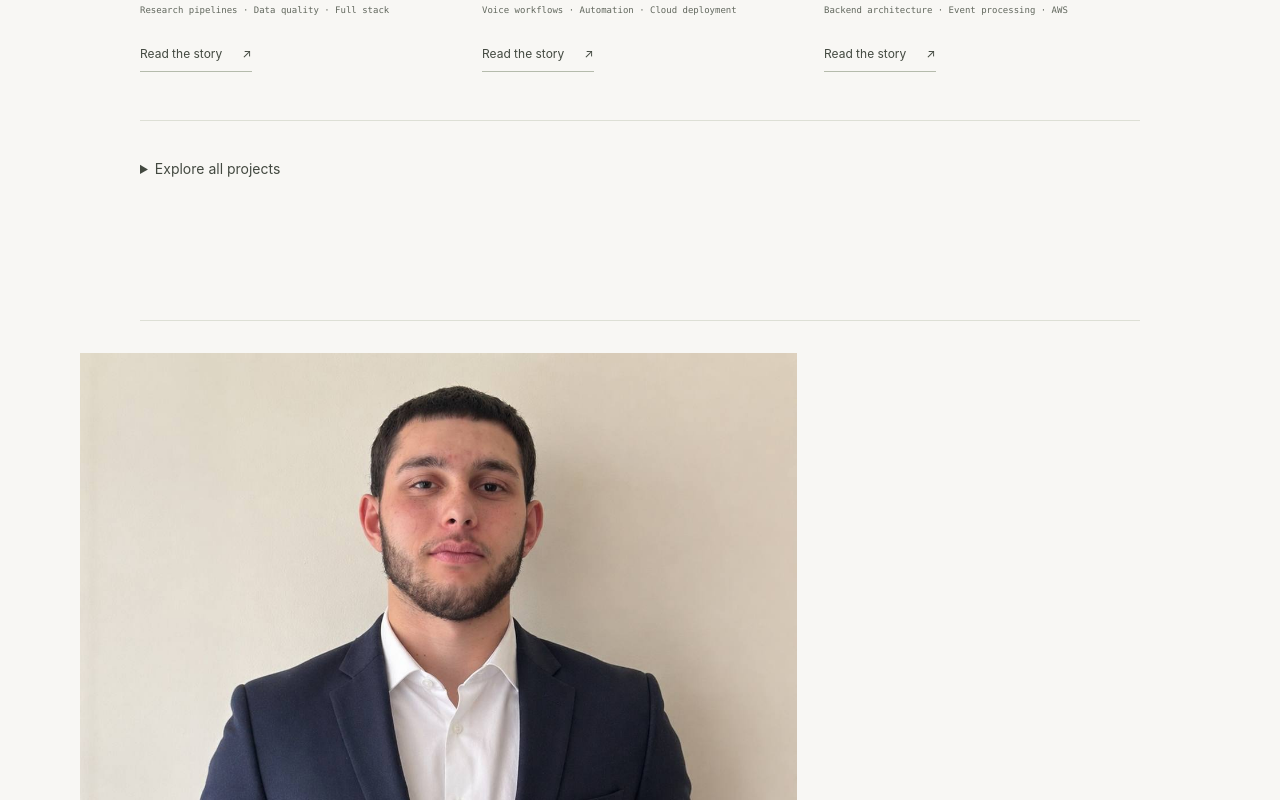
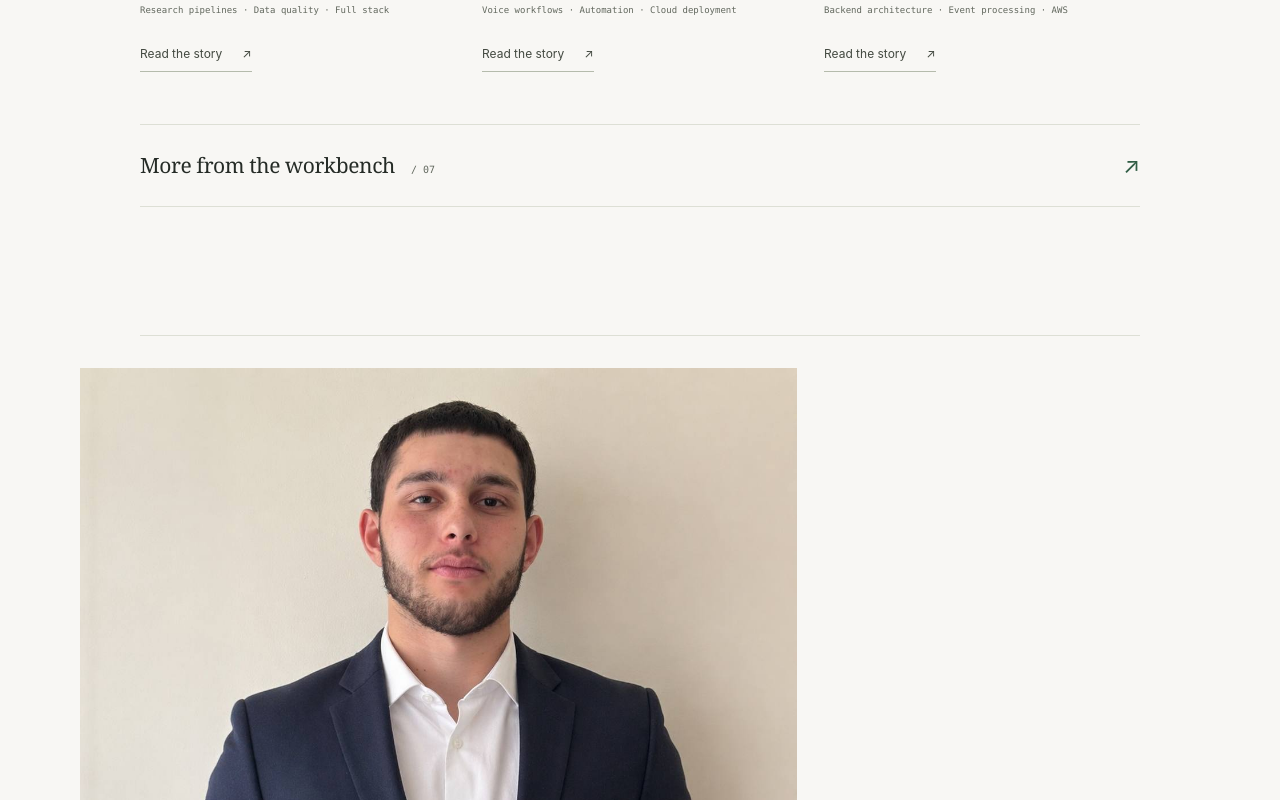
Before and after one commit to AraGhah/Portfolio, a Next.js app: page /en in a window 1280 px wide. Shown: the part 1240-2040 px from the top of the page. Built offline with nearby package versions, Linux system fonts and the light colour scheme.

Commit message:
Keep the rest of the work in a compact project archive

```diff
--- a/components/hall/Hall.tsx
+++ b/components/hall/Hall.tsx
@@ -1,7 +1,7 @@
 import { useLocale, useTranslations } from 'next-intl';
 import { getFeaturedProjects, getArchivedProjects } from '@/lib/projects';
-import { Link } from '@/i18n/navigation';
 import { ProjectCard } from './ProjectCard';
+import { ProjectArchive } from './ProjectArchive';
 import styles from './Hall.module.css';
 
 export function Hall() {
@@ -20,10 +20,7 @@ export function Hall() {
         <div className={styles.grid}>
           {getFeaturedProjects(locale).map((project) => <ProjectCard key={project.slug} project={project} />)}
         </div>
-        <details className={styles.archive}>
-          <summary>{t('archiveToggle')}</summary>
-          <ul>{getArchivedProjects(locale).map((project) => <li key={project.slug}><Link href={`/projects/${project.slug}`}>{project.title} ↗</Link></li>)}</ul>
-        </details>
+        <ProjectArchive projects={getArchivedProjects(locale)} />
       </div>
     </section>
   );
--- /dev/null
+++ b/components/hall/ProjectArchive.module.css
@@ -0,0 +1,17 @@
+.archive { margin-top: 52px; border-top: 1px solid var(--line); border-bottom: 1px solid var(--line); }
+.summary { display: flex; align-items: center; justify-content: space-between; gap: 18px; padding: 22px 0; list-style: none; cursor: pointer; }
+.summary::-webkit-details-marker { display: none; }
+.title { color: var(--ink); font: 400 21px var(--font-display); letter-spacing: -.02em; }
+.count { color: var(--ink-muted); font: 10px var(--font-mono); margin-left: 10px; white-space: nowrap; }
+.toggle { font-size: 22px; color: var(--acc); transition: transform .2s; }
+.archive[open] .toggle { transform: rotate(90deg); }
+.summary:hover .title { color: var(--acc); }
+.intro { font-size: 13px; margin: 0 0 20px; color: var(--ink-muted); }
+.list { list-style: none; padding: 0; margin: 0 0 16px; }
+.row { display: grid; grid-template-columns: 28px minmax(0, 1fr) minmax(0, 1fr) 20px; gap: 16px; align-items: center; border-top: 1px solid var(--line-faint); padding-block: 17px; transition: color .2s; }
+.row:hover { color: var(--acc); }
+.index { font: 9px var(--font-mono); color: var(--ink-muted); }
+.project { font-size: 14px; }
+.stack { font: 10px/1.7 var(--font-mono); color: var(--ink-muted); }
+.arrow { justify-self: end; color: var(--acc); }
+@media (max-width: 600px) { .row { grid-template-columns: 22px minmax(0, 1fr) 16px; gap: 12px; } .stack { grid-column: 2; grid-row: 2; margin-top: -10px; } .arrow { grid-column: 3; grid-row: 1; } .project { font-size: 13px; } .title { font-size: 19px; } }
--- /dev/null
+++ b/components/hall/ProjectArchive.tsx
@@ -0,0 +1,29 @@
+import { useTranslations } from 'next-intl';
+import { Link } from '@/i18n/navigation';
+import type { Project } from '@/lib/types';
+import styles from './ProjectArchive.module.css';
+
+export function ProjectArchive({ projects }: { projects: Project[] }) {
+  const t = useTranslations('hall');
+  return (
+    <details className={styles.archive}>
+      <summary className={styles.summary}>
+        <span><span className={styles.title}>{t('archive')}</span><span className={styles.count}> / {String(projects.length).padStart(2, '0')}</span></span>
+        <span className={styles.toggle} aria-hidden>↗</span>
+      </summary>
+      <p className={styles.intro}>{t('archiveIntro')}</p>
+      <ul className={styles.list}>
+        {projects.map((project, index) => (
+          <li key={project.slug}>
+            <Link href={`/projects/${project.slug}`} className={styles.row}>
+              <span className={styles.index} aria-hidden>{String(index + 1).padStart(2, '0')}</span>
+              <span className={styles.project}>{project.title}</span>
+              <span className={styles.stack}>{project.previewStack}</span>
+              <span className={styles.arrow} aria-hidden>↗</span>
+            </Link>
+          </li>
+        ))}
+      </ul>
+    </details>
+  );
+}
```
